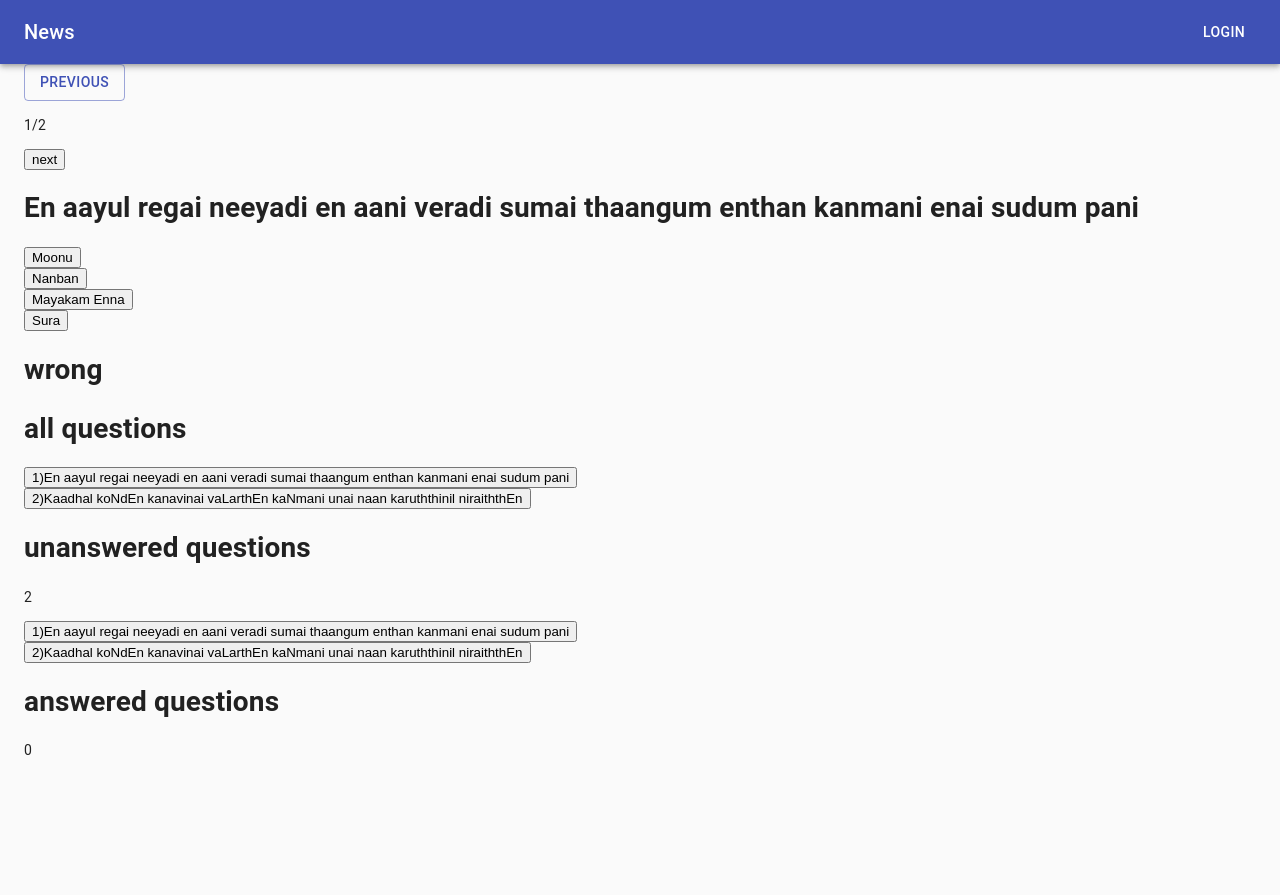
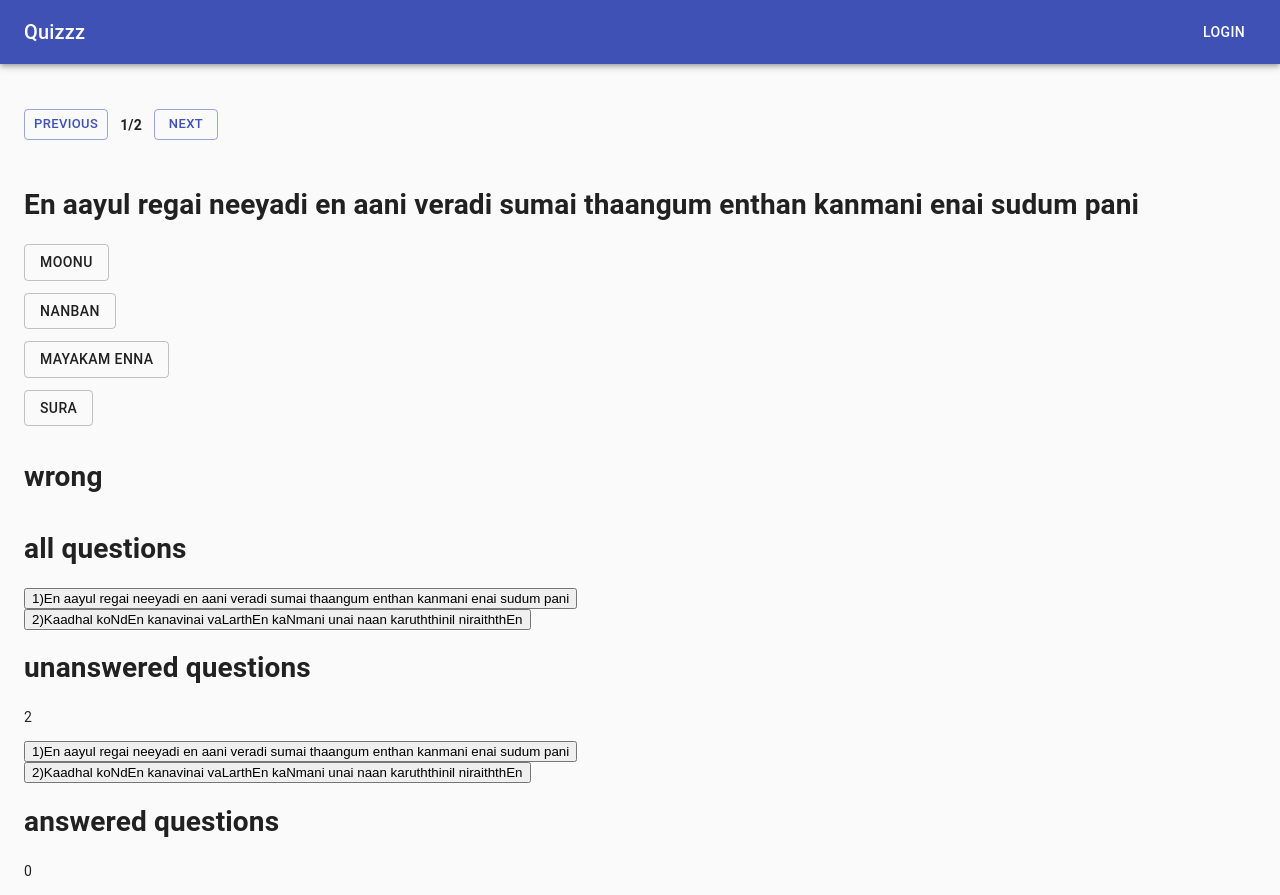
Before and after one commit to rahul162raj/react-tamil-lyrics-quiz, a React (Create React App) app: page / in a window 1280 px wide. Before the commit the page ends 800 px from the top, so only its background shows below. Built offline with nearby package versions, Linux system fonts and the light colour scheme.

Commit message:
Material components added

```diff
--- a/src/Components/Question.jsx
+++ b/src/Components/Question.jsx
@@ -1,4 +1,6 @@
 import React from "react";
+import Grid from "@material-ui/core/Grid";
+import Button from "@material-ui/core/Button";
 
 const Question = ({ question, updateUserAnswers }) => {
   if (question) {
@@ -6,17 +8,21 @@ const Question = ({ question, updateUserAnswers }) => {
     return (
       <div>
         <h1>{question.title}</h1>
+        <Grid spacing={3}>
           {Object.keys(options).map((key, index) => (
-          <div key={index}>
-            <button
+            <Grid key={index} item style={{ paddingBottom: "12px" }}>
+              <Button
+                variant="outlined"
+                fullwidth="true"
                 onClick={() => {
                   updateUserAnswers(question, key);
                 }}
               >
                 {options[key]}
-            </button>
-          </div>
+              </Button>
+            </Grid>
           ))}
+        </Grid>
         <h1>{question.userAnswer}</h1>
         <h1>{question.userAnswer === question.answer ? "correct" : "wrong"}</h1>
       </div>
--- a/src/Pages/Navbar.jsx
+++ b/src/Pages/Navbar.jsx
@@ -20,7 +20,7 @@ const Navbar = () => {
     <AppBar position="static">
       <Toolbar>
         <Typography variant="h6" className={classes.title}>
-          News
+          Quizzz
         </Typography>
         <Button color="inherit">Login</Button>
       </Toolbar>
--- a/src/Pages/Quiz.jsx
+++ b/src/Pages/Quiz.jsx
@@ -3,6 +3,8 @@ import FilterTabs from "../Components/FilterTabs";
 import Question from "../Components/Question";
 import { getAllQuestions } from "./../Services/MockQuestions";
 import Button from "@material-ui/core/Button";
+import Grid from "@material-ui/core/Grid";
+import Box from "@material-ui/core/Box";
 
 export default function Quiz() {
   const [questions, setQuestions] = useState([]);
@@ -46,8 +48,11 @@ export default function Quiz() {
   } else {
     return (
       <React.Fragment>
-        <div>
+        <Box my={4}>
+          <Grid container direction="row" alignItems="center">
+            <Grid>
               <Button
+                size="small"
                 variant="outlined"
                 color="primary"
                 onClick={() => {
@@ -56,19 +61,30 @@ export default function Quiz() {
               >
                 previous
               </Button>
-          <p>{questionIndex + "/" + endIndex}</p>
-          <button
+            </Grid>
+            <Grid style={{ paddingLeft: "12px", paddingRight: "12px" }}>
+              <h4>{questionIndex + "/" + endIndex}</h4>
+            </Grid>
+            <Grid>
+              <Button
+                size="small"
+                variant="outlined"
+                color="primary"
                 onClick={() => {
                   updateQuestionIndex(true);
                 }}
               >
                 next
-          </button>
-        </div>
+              </Button>
+            </Grid>
+          </Grid>
+        </Box>
+        <Box my={4}>
           <Question
             question={questions[questionIndex - 1]}
             updateUserAnswers={updateUserAnswers}
           />
+        </Box>
         <FilterTabs questions={questions} goToSection={goToSection} />
       </React.Fragment>
     );
```
Lines whose indentation alone changed are shown as unchanged.
